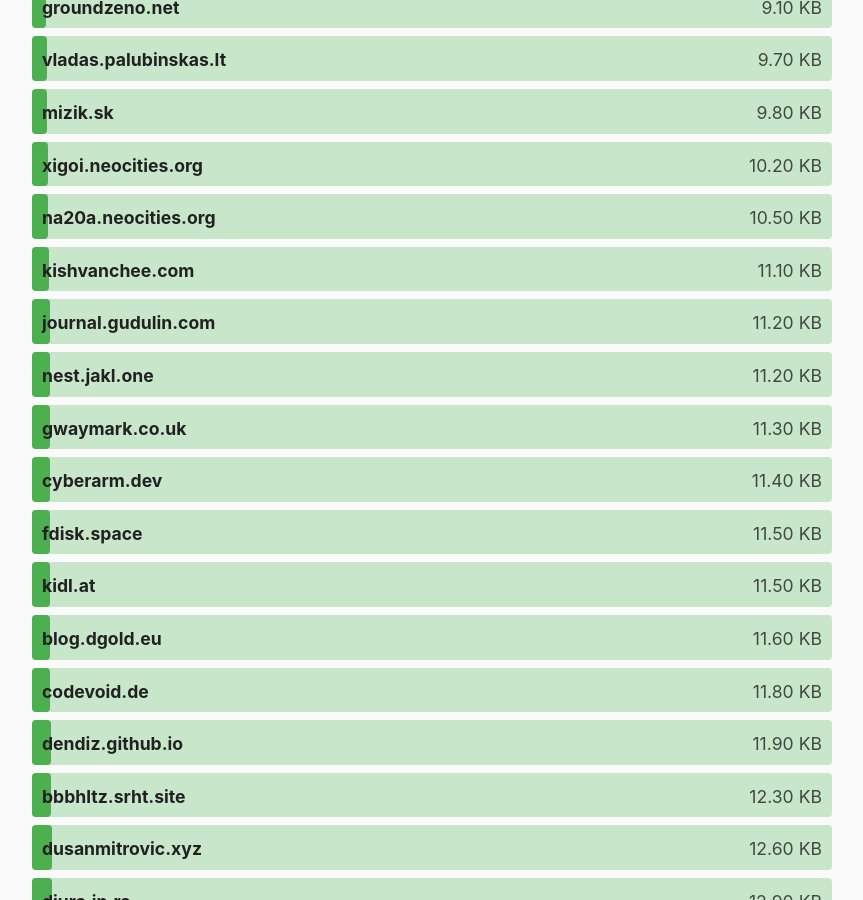
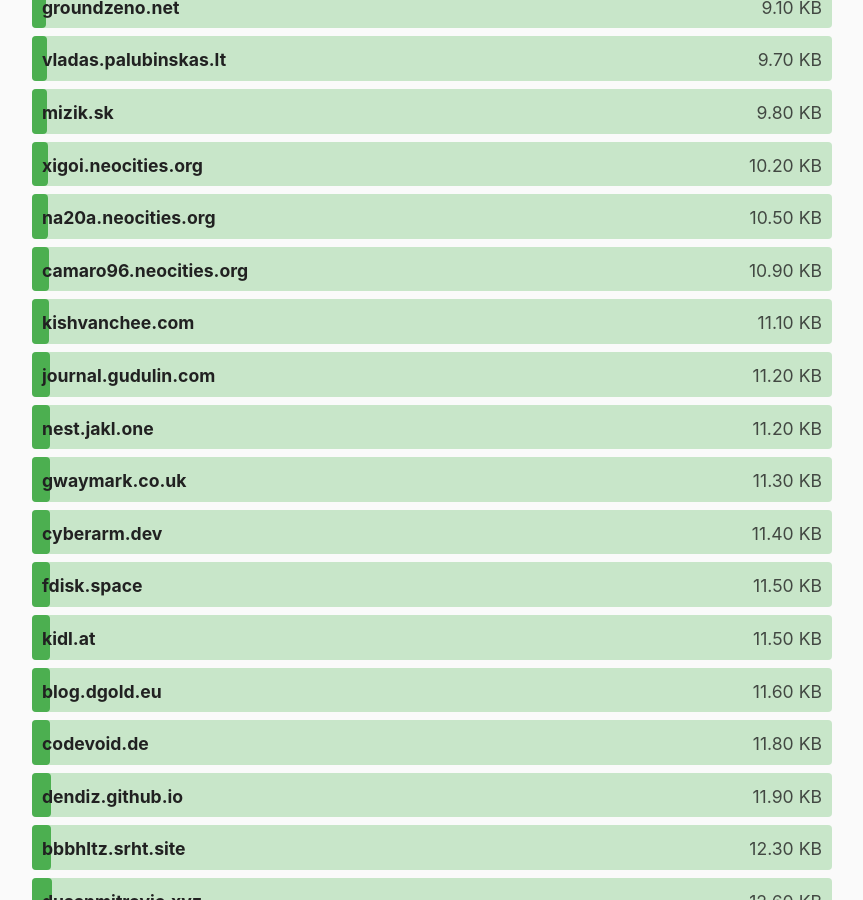
Before and after one commit to kevquirk/512kb.club, a Jekyll site: the page built from index.md, in a window 1280 px wide and 900 px high, scrolled down 4008 px. Shown: the whole window, without its empty margins (208-1071 px from the left). Built offline with Jekyll 4.4.1, drawn with Linux system fonts in a browser that asks for light colours; some of the changed text lies outside the part shown.

Commit message:
Update size of homepage as requested in PR 634

```diff
--- a/_data/sites.yml
+++ b/_data/sites.yml
@@ -275,7 +275,7 @@
 
 - domain: camaro96.neocities.org
   url: https://camaro96.neocities.org/
-  size: 76
+  size: 10.9
   last_checked: 2022-11-16
 
 - domain: cameron.otsuka.haus
```
